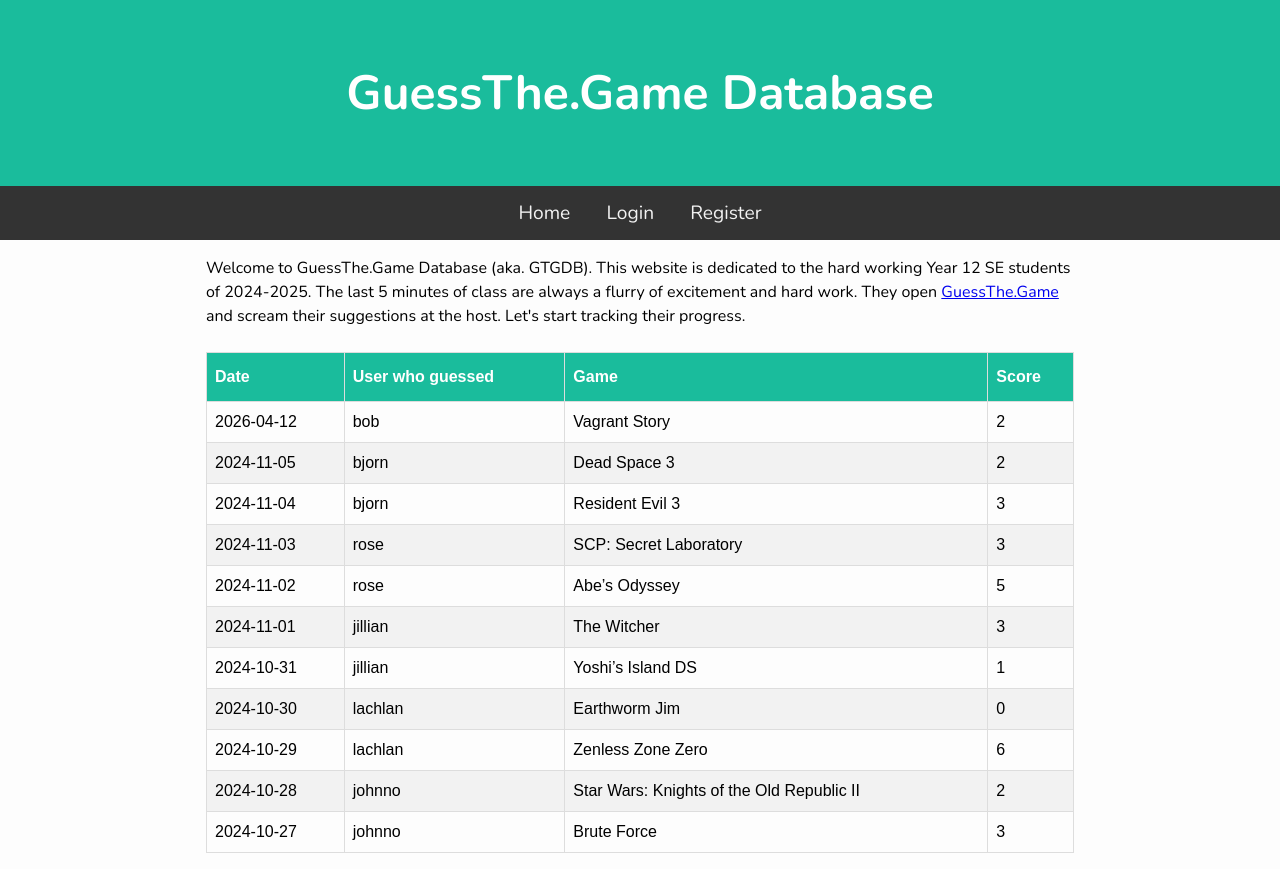
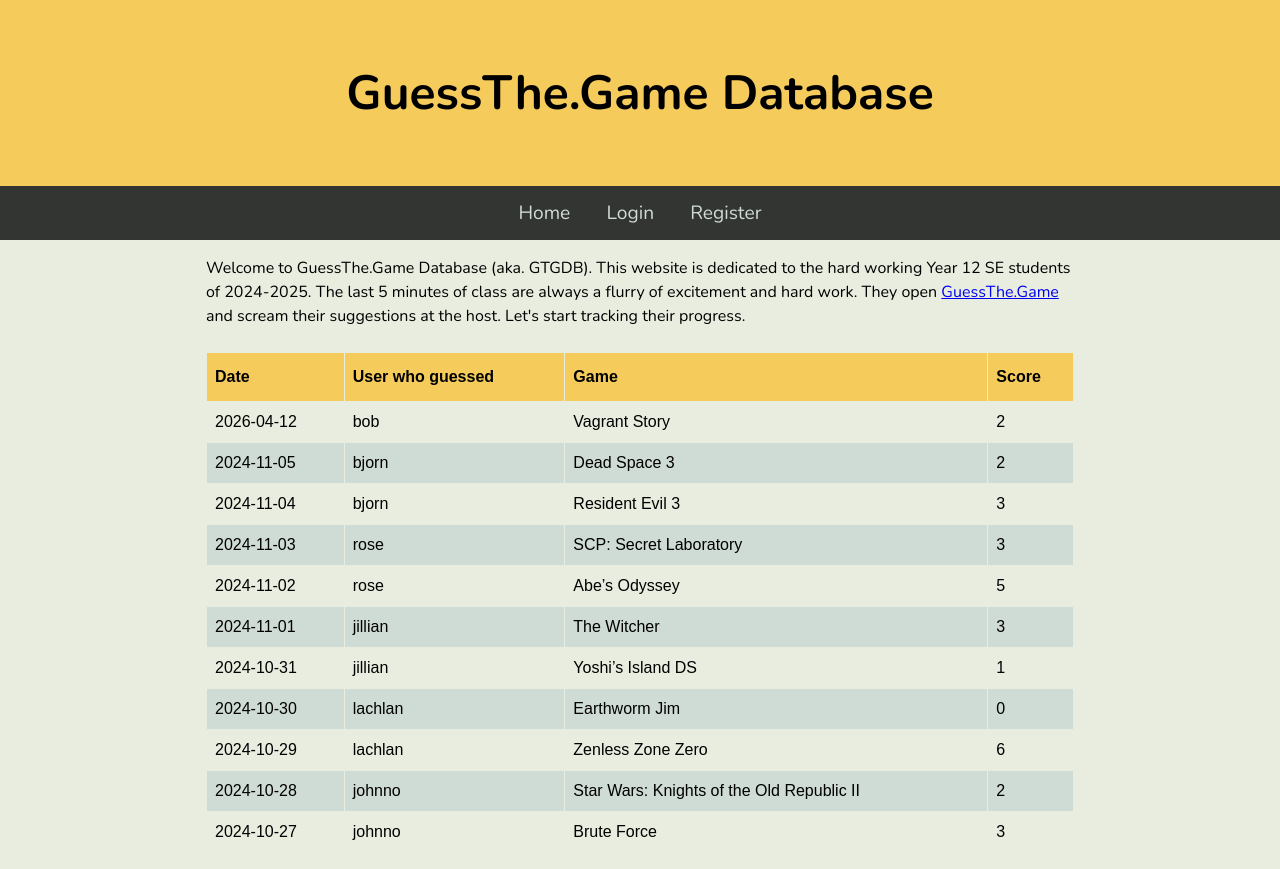
Before and after one commit to krisha-r/pwa-se-t2, a Flask app: page / in a window 1280 px wide. Run offline with Flask 3, Linux system fonts and the light colour scheme; data comes from the database, SQL or seed files in the repository.

Commit message:
Change colour theme

```diff
--- a/static/css/style.css
+++ b/static/css/style.css
@@ -8,7 +8,7 @@ url("https://fonts.googleapis.com/css?family=Nunito:400,700&display=swap");
 }
 
 body {
-    background: #fdfdfd;
+    background: #e8eddf;
     font-family: "Nunito", sans-serif;
     font-size: 1rem;
 }
@@ -23,20 +23,20 @@ main {
 .banner {
     padding: 60px;
     text-align: center;
-    background: #1abc9c;
-    color: white;
+    background: #f5cb5c;
+    color: 242423;
     font-size: 3em;
 }
 
 nav {
     overflow: hidden;
-    background-color: #333;
+    background-color: #333533;
     text-align: center;
 }
 
 nav a {
     display: inline-block;
-    color: #f2f2f2;
+    color: #cfdbd5;
 
     padding: 14px 16px;
     text-decoration: none;
@@ -50,7 +50,7 @@ nav a:hover {
 
 nav a.active {
     background-color: #04AA6D;
-    color: white;
+    color: #e8eddf;
 }
 
 /* .container {
@@ -63,20 +63,20 @@ nav a.active {
 }
 
 .guess_table td, .guess_table th {
-    border: 1px solid #ddd;
+    border: 1px solid #e8eddf;
     padding: 8px;
 }
 
-.guess_table tr:nth-child(even){background-color: #f2f2f2;}
+.guess_table tr:nth-child(even){background-color: #cfdbd5;}
 
-.guess_table tr:hover {background-color: #ddd;}
+.guess_table tr:hover {background-color: #cfdbd5;}
 
 .guess_table th {
     padding-top: 12px;
     padding-bottom: 12px;
     text-align: left;
-    background-color: #1abc9c;
-    color: white;
+    background-color: #f5cb5c;
+    color: cfdbd5;
 }
 
 input[type=text], input[type="password"], input[type="date"], input[type="number"], select {
@@ -91,8 +91,8 @@ input[type=text], input[type="password"], input[type="date"], input[type="number
 
 input[type=submit] {
     width: 100%;
-    background-color: #4CAF50;
-    color: white;
+    background-color: #f5cb5c;
+    color: 333533;
     padding: 14px 20px;
     margin: 8px 0;
     border: none;
@@ -102,12 +102,12 @@ input[type=submit] {
 }
 
 input[type=submit]:hover {
-    background-color: #45a049;
+    background-color: #f5cb5c;
 }
 
 button {
-    background-color: #4CAF50;
-    color: white;
+    background-color: #f5cb5c;
+    color: 333533;
     padding: 14px 20px;
     margin: 8px 0;
     border: none;
```
